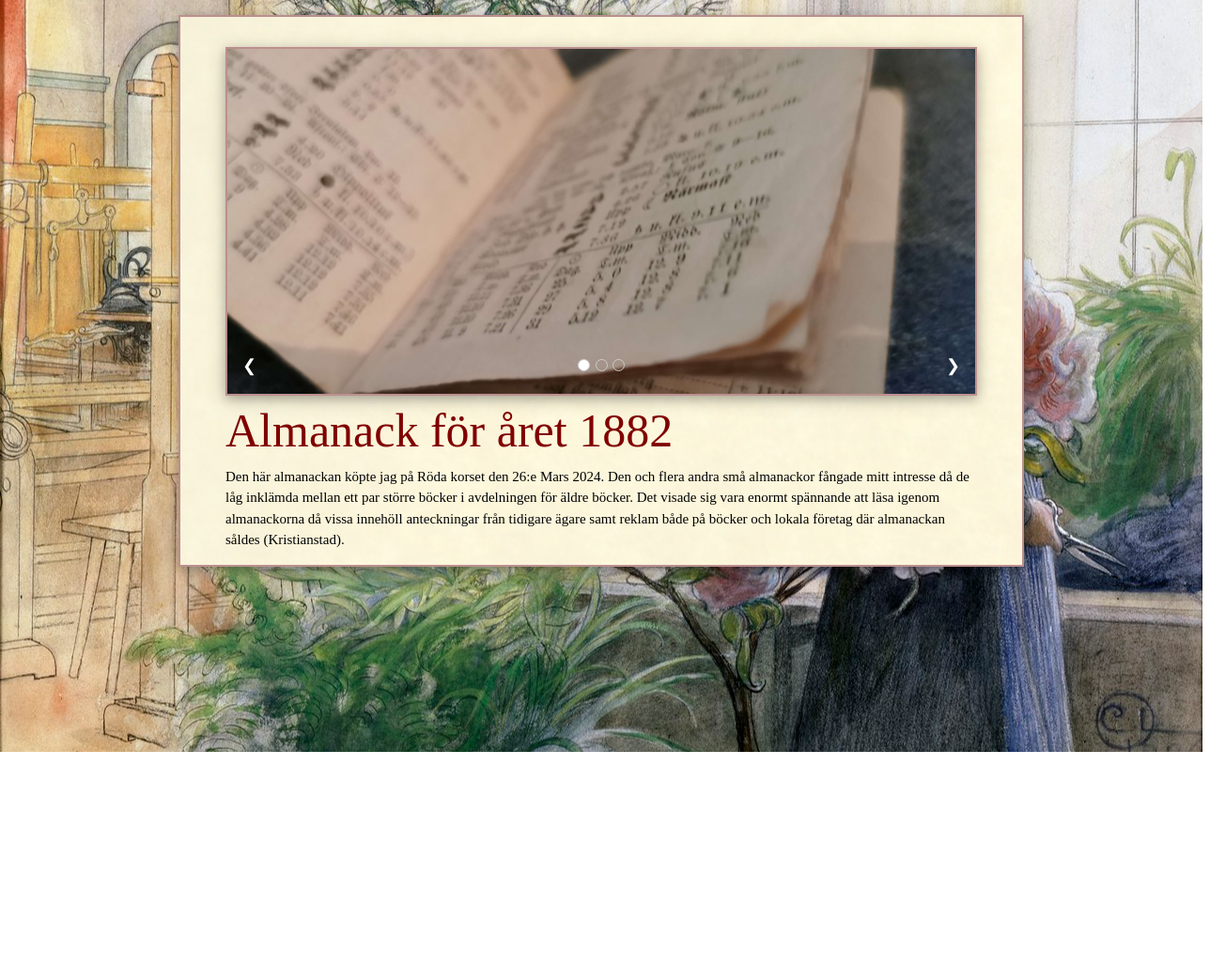
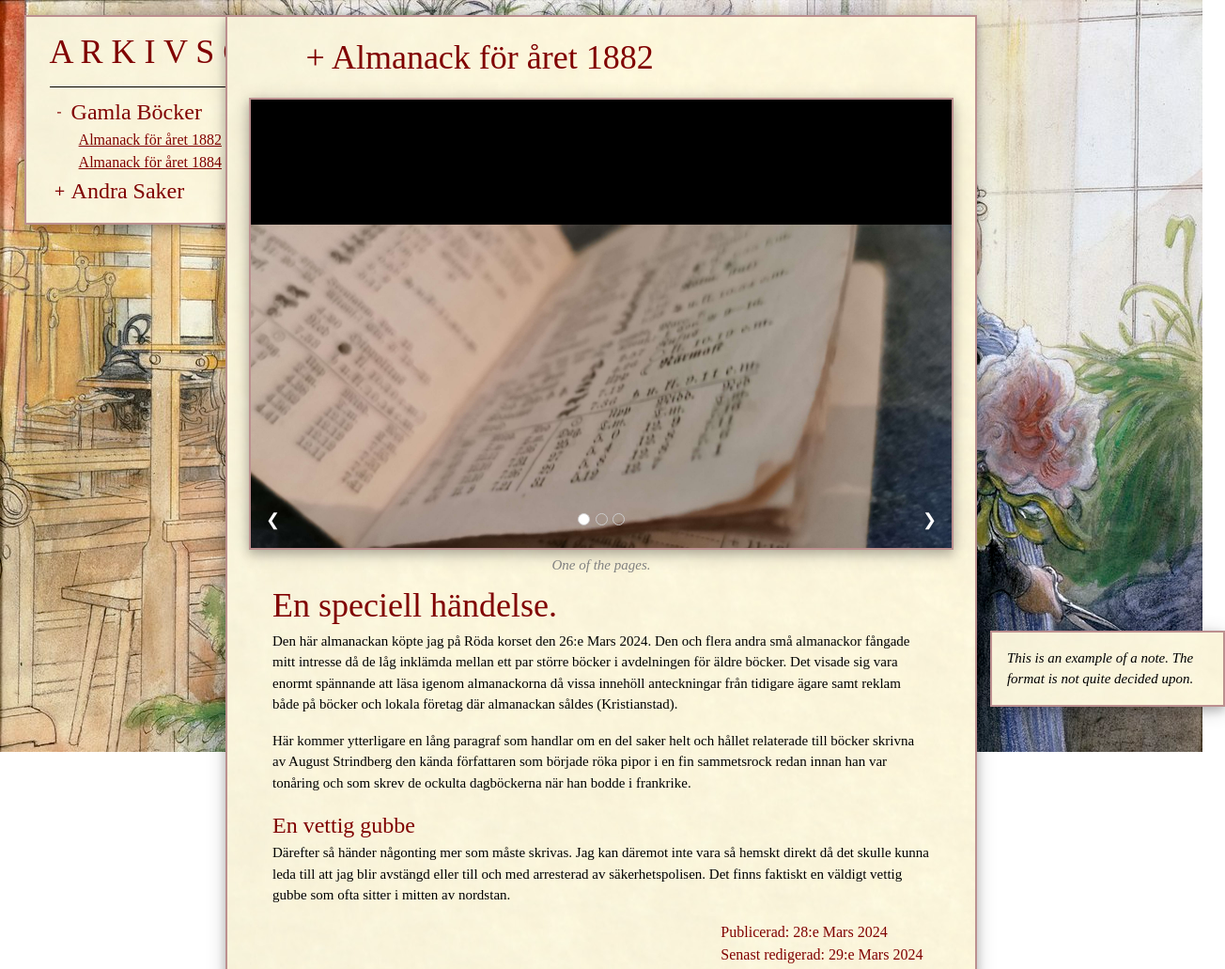
Before and after one commit to wsnordenmark/wsnordenmark.github.io, a plain HTML site: page index.html in a window 1280 px wide. Shown: the top 1031 px of the page at 94% size, 1304 px wide, since content can reach past the window. Before the commit the page ends 800 px from the top, so only its background shows below. Drawn offline with Linux system fonts and the light colour scheme.

Commit message:
First prototype finished.

```diff
--- a/index.html
+++ b/index.html
@@ -10,56 +10,71 @@
 <html lang="sv">
 
   <!----------------------------------------------------------------->
-  <!-- Non-body Elements -->
+  <!-- Head -->
   <!----------------------------------------------------------------->
-
+  <head>
+    <meta name="author" content="William Sevelin Nordenmark" />
+    <meta name="description" content="Welcome to my personal website. Come to expect blog posts and essays touching upon:
+                                      Swedish and Japanese history, ethnology, literature, and folklore; chemistry, horse riding
+                                      and other miscellanea. William Sevelin Nordenmark." />
     <title>Almanack för året 1882</title>
+    <meta charset="utf-8" />
     <meta name="viewport" content="width=device-width, initial-scale=1">
     <link rel="stylesheet" href="W3.css">
+    <link rel="stylesheet" href="main.css">
 
-  <style>
-    .objectSlides {display:none}
-    .w3-left, .w3-right, .w3-badge {cursor:pointer}
-    .w3-badge {height:13px;width:13px;padding:0}
-    .background {
-        position:absolute;
-        top:0; bottom:0; left:0; right:0;
-        background-size:cover;
-        background-position:center;
-        background-image:url(Azalea_1906.jpg);
-        z-index:-2;
-        }
-    .parchment {
-        box-shadow:0 4px 10px 0 rgba(0,0,0,0.2),0 4px 20px 0 rgba(0,0,0,0.19);
-        background-image:url('Parchment.jpg');
-        margin-left:auto;
-        margin-right:auto;
-        margin-bottom:auto;
-        margin-top:16px;
-        max-width:900px;
-        border:2px solid RosyBrown;
-        position:relative;
-    }
-  </style>
+    <meta name="theme-color" content="#800000" />
+    <meta name="color-scheme" content="normal" />
+    <meta name="robots" content="index, follow" />
+
+    <link rel="icon" href="wsn.png" type="image/icon type">
+
+    <meta name="referrer" content="no-referrer" />
+  </head>
 
   <body>
 
     <div class="background"></div>
 
-    <!--div class="w3-content w3-pale-yellow w3-card-4 w3-margin-top w3-margin-bottom" style="background-image:url('Parchment.jpg');max_width:900px; border:2px solid RosyBrown; overflow:hidden"-->
+    <nav class="sidebar" style="float:left; position:sticky; top:0">
+      <h1 class="sidebar">A R K I V S Ö K</h1>
+      <div class="h_line"></div>
 
-    <div class="parchment">
+      <details open>
+        <summary><h2 class="sidebar">Gamla Böcker</h2></summary>
+          <h3 class="sidebar"><a href="#Almanack för året 1882">Almanack för året 1882</a></h3>
+          <h3 class="sidebar"><a href="#Almanack för året 1884">Almanack för året 1884</a></h3>
+      </details>
+      <details>
+        <summary><h2 class="sidebar">Andra Saker</h2></summary>
+      </details>
+    </nav>
+
+      <article id="Almanack för året 1882">
+
+        <h2 class="entry">+ Almanack för året 1882</h2>
 
         <!----------------------------------------------------------------->
         <!-- Slides Container -->
         <!----------------------------------------------------------------->
 
-      <div class="w3-card-4" style="position:relative;margin-left:auto; margin-right:auto; max-width:800px; background-color:black; border:2px solid RosyBrown; margin-top: 32px; margin-bottom: auto">
+        <div class="slidesContainer">
 
           <!-- Images -->
-        <img class="objectSlides w3-animate-opacity" src="Almanack3.jpg" style="width:100%">
-        <img class="objectSlides w3-animate-opacity" src="Almanack2.jpg" style="width:100%">
-        <img class="objectSlides w3-animate-opacity" src="Almanack1.jpg" style="width:100%">
+          <figure class="objectSlides">
+            <img class="w3-animate-opacity" src="Almanack3.jpg" style="width:100%">
+            <figcaption>One of the pages.</figcaption>
+          </figure>
+
+          <figure class="objectSlides">
+            <img class="w3-animate-opacity" src="Almanack2.jpg" style="width:100%">
+            <figcaption>Photo of the front.</figcaption>
+          </figure>
+
+          <figure class="objectSlides">
+            <img class="w3-animate-opacity" src="Almanack1.jpg" style="width:100%">
+            <figcaption>Photo of the back that is very large.</figcaption>
+          </figure>
 
           <!-- Badges and Arrows -->
           <div class="w3-center w3-container w3-section w3-large w3-text-white w3-display-bottommiddle" style="width:100%">
@@ -77,19 +92,74 @@
 
         </div>
 
-      <p style="margin-left:48px; margin-top:auto; margin-bottom:auto; font-size: 50px; font-family:'Requiem Display A'; color:maroon">
-        Almanack för året 1882
+        <h2 class="entry">En speciell händelse.</h2>
+
+        <aside class="note"><p class="note"><em>This is an example of a note. The format is not quite decided upon.</em></p></aside>
+
+        <p class="entry">
+          Den här almanackan köpte jag på Röda korset den 26:e Mars 2024. Den och flera andra små almanackor
+          fångade mitt intresse då de låg inklämda mellan ett par större böcker i avdelningen för äldre böcker. Det visade sig vara enormt spännande
+          att läsa igenom almanackorna då vissa innehöll anteckningar från tidigare ägare samt reklam både på böcker och lokala företag där almanackan såldes (Kristianstad).
         </p>
 
-      <p style="margin-left:48px;margin-right:48px; margin-top:auto; font-size: 16; font-family:'Requiem Display A'">
-        Den här almanackan köpte jag på Röda korset den 26:e Mars 2024. Den och flera andra små almanackor
-        fångade mitt intresse då de låg inklämda mellan ett par större böcker i avdelningen för äldre böcker. Det visade sig vara enormt spännande
-        att läsa igenom almanackorna då vissa innehöll anteckningar från tidigare ägare samt reklam både på
-        böcker och lokala företag där almanackan såldes (Kristianstad).
+        <p class="entry">
+          Här kommer ytterligare en lång paragraf som handlar om en del saker helt och hållet relaterade till böcker skrivna av August Strindberg
+          den kända författaren som började röka pipor i en fin sammetsrock redan innan han var tonåring och som skrev de ockulta dagböckerna
+          när han bodde i frankrike.
         </p>
-      <p style="margin-right:16px"
+
+        <h3 class="entry">En vettig gubbe</h3>
+
+        <p class="entry">
+          Därefter så händer någonting mer som måste skrivas. Jag kan däremot inte vara så hemskt direkt då det skulle kunna leda till att
+          jag blir avstängd eller till och med arresterad av säkerhetspolisen. Det finns faktiskt en väldigt vettig gubbe som ofta sitter
+          i mitten av nordstan.
+        </p>
+
+        <h4 class="entry">
+          Publicerad: <time datetime="2024-03-28">28:e Mars 2024</time><br>
+          Senast redigerad: <time datetime="2024-03-29">29:e Mars 2024</time>
+        </h4>
+
+      </article>
+
+     <article id="Almanack för året 1884">
+
+        <h2 class="entry">
+          Almanack för året 1884
+        </h2>
+
+        <!----------------------------------------------------------------->
+        <!-- Slides Container -->
+        <!----------------------------------------------------------------->
+
+        <div class="slidesContainer">
+
+          <!-- Images -->
+          <figure>
+            <img class="w3-animate-opacity" src="Almanack2.jpg" style="width:100%">
+            <figcaption>The same image as before. It is however much more special this time.</figcaption>
+          </figure>
 
         </div>
+
+        <p class="entry">
+          Det var en gång som var grusig som bara den. Vi höll då i buteljerna och skålade i Bacchi anda sedan
+          jag Kajsa-stina och björnen som dansade polska hade tagit oss hem från skeppsbron.
+        </p>
+
+        <h4 class="entry">
+          Publicerad: <time datetime="2024-03-28">30:e Mars 2024</time><br>
+          Senast redigerad: <time datetime="2024-03-29">30:e Mars 2024</time>
+        </h4>
+
+      </article>
+
+      <footer>
+        <p class="entry" style="text-align:center;  margin-top: 8px; margin-bottom: 8px; color:maroon">
+          © Peter Tiger William Sevelin Nordenmark
+        </p>
+      </footer>
 
     <!----------------------------------------------------------------->
     <!-- Slides Script -->
--- /dev/null
+++ b/main.css
@@ -0,0 +1,183 @@
+.objectSlides {display:none}
+.w3-left, .w3-right, .w3-badge {cursor:pointer}
+.w3-badge {height:13px;width:13px;padding:0}
+.background {
+    position:fixed;
+    top:0; bottom:0; left:0; right:0;
+    background-size:cover;
+    background-position: top left;
+    background-image:url(Azalea_1906.jpg);
+    z-index:-2;
+    background-attachment:scroll, local;
+    }
+aside.note {
+    box-shadow:0 4px 10px 0 rgba(0,0,0,0.2),0 4px 20px 0 rgba(0,0,0,0.19);
+    background-image:url('Parchment.jpg');
+    margin-left:102%;
+    margin-right:auto;
+    margin-bottom:auto;
+    margin-top:auto;
+    width:100%;
+    padding: 16px;
+    max-width:250px;
+    border:2px solid RosyBrown;
+    position:absolute;
+    float:right;
+    display:block;
+}
+article > * {
+    margin: auto;
+    max-width:800px;
+}
+article {
+    box-shadow:0 4px 10px 0 rgba(0,0,0,0.2),0 4px 20px 0 rgba(0,0,0,0.19);
+    background-image:url('Parchment.jpg');
+    margin: 16px auto 16px auto;
+    max-width:800px;
+    border:2px solid RosyBrown;
+    position:relative;
+}
+nav.sidebar {
+    box-shadow: 0 4px 10px 0 rgba(0,0,0,0.2),0 4px 20px 0 rgba(0,0,0,0.19);
+    background-image:url('Parchment.jpg');
+    margin: 0px auto 0px 2%;
+    padding-bottom:16px;
+    width:100%;
+    max-width:300px;
+    border:2px solid RosyBrown;
+}
+footer {
+    box-shadow:0 4px 10px 0 rgba(0,0,0,0.2),0 4px 20px 0 rgba(0,0,0,0.19);
+    background-image:url('Parchment.jpg');
+    margin: 16px auto 16px auto;
+    max-width:500px;
+    border:2px solid RosyBrown;
+    position:relative;
+}
+h1.entry {
+    margin-left:16px;
+    margin-top:16px;
+    margin-bottom:auto;
+    font-size: 36px;
+    font-family:'Requiem Display A';
+    color:maroon
+}
+h2.entry {
+    margin-left:48px;
+    margin-top:16px;
+    margin-bottom:auto;
+    font-size: 36px;
+    font-family:'Requiem Display A';
+    color:maroon
+}
+h3.entry {
+    margin-left:48px;
+    margin-top:16px;
+    margin-bottom:auto;
+    font-size: 24px;
+    font-family:'Requiem Display A';
+    color:maroon
+}
+h4.entry {
+    margin-left:66%;
+    margin-right:48px;
+    margin-top:auto;
+    margin-bottom:16px;
+    font-size: 16px;
+    font-family:'Requiem Display A';
+    color:maroon
+}
+p.entry {
+    margin-left:48px;
+    margin-right:48px;
+    margin-top:auto;
+    margin-bottom:16px;
+    font-size: 16;
+    font-family:'Requiem Display A'
+}
+h1.sidebar {
+    margin-left:25px;
+    margin-right:auto;
+    font-size: 36px;
+    font-family:'Requiem Display A';
+    color:maroon;
+}
+h2.sidebar {
+    margin: auto 8px auto 48px;
+    font-size: 24px;
+    font-family:'Requiem Display A';
+    color:maroon;
+}
+h3.sidebar {
+    margin: auto 8px auto 56px;
+    font-size: 16px;
+    font-family:'Requiem Display A';
+    color:maroon;
+}
+details > summary {
+  list-style: none;
+}
+details > summary:marker, /* Latest Chrome, Edge, Firefox */
+details > summary:-webkit-details-marker /* Safari */ {
+  display: none;
+}
+summary:before {
+  content:'+';
+  color:maroon;
+  position:absolute;
+  margin-left:10%;
+  margin-top:2.5%;
+}
+details[open] summary:before {
+  content:'-';
+  margin-left:11%;
+}
+p.note {
+    margin:auto;
+    font-size: 16;
+    font-family:"Requiem Display A";
+}
+.slidesContainer {
+    box-shadow:0 4px 10px 0 rgba(0,0,0,0.2),0 4px 20px 0 rgba(0,0,0,0.19);
+    position:relative;
+    margin-left:auto;
+    margin-right:auto;
+    max-width:750px;
+    background-color:black;
+    border:2px solid RosyBrown;
+    margin-top:16px;
+    margin-bottom: 32px;
+    overflow:visible;
+}
+.right-header {
+    float: right;
+}
+div.sticky {
+    position: -webkit-sticky; /* Safari */
+    position: sticky;
+    top: 0;
+}
+figure {
+    width:100%;
+    margin:0;
+}
+div.h_line {
+    margin-left:25px;
+    margin-bottom:8px;
+    width:250px;
+    border-bottom: 1px solid black;
+}
+figcaption {
+    position:absolute;
+    padding-top:1%;
+    margin-left:auto;
+    width:100%;
+    margin-right: auto;
+    text-align:center;
+    left:0;
+    right:0;
+    font-size:16;
+    font-family:"Requiem Display A";
+    color:gray;
+    font-style:italic;
+}
```
Also changed, not shown: wsn.png (added). Lines whose indentation alone changed are shown as unchanged.
